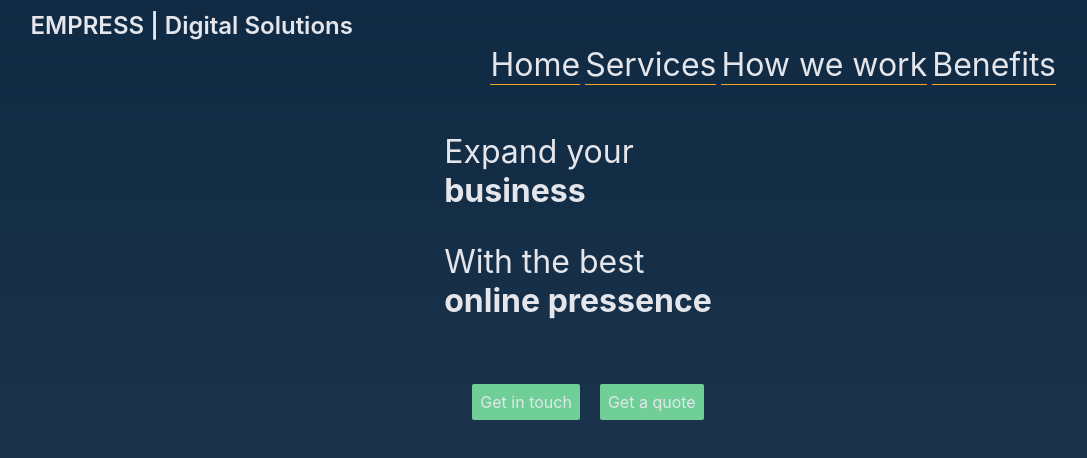
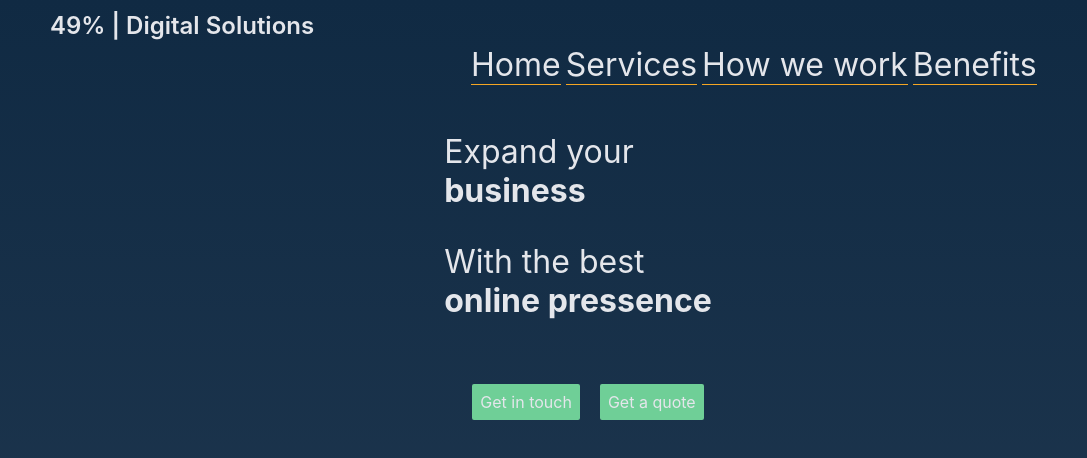
Before and after one commit to fergone03/pag-agencia, a React (Create React App) app: page / in a window 1280 px wide. Shown: the top 458 px of the page, without its empty margins (62-1149 px from the left). Built offline with nearby package versions, Linux system fonts and the light colour scheme.

Commit message:
cambio nombre

```diff
--- a/public/index.html
+++ b/public/index.html
@@ -24,7 +24,7 @@
       work correctly both with client-side routing and a non-root public URL.
       Learn how to configure a non-root public URL by running `npm run build`.
     -->
-    <title>Empress | Digital Solutions</title>
+    <title>49% | Digital Solutions</title>
   </head>
   <body>
     <noscript>You need to enable JavaScript to run this app.</noscript>
--- a/src/Components/NavBar.js
+++ b/src/Components/NavBar.js
@@ -44,7 +44,7 @@ const detectDimension = () => {
       }
     >
       {!navBarOpen && (
-        <p className={styles.logo}>EMPRESS | Digital Solutions</p>
+        <p className={styles.logo}>49% | Digital Solutions</p>
       )}
       {!navBarOpen && windowDimension.width < 959 ? (
         <AiOutlineMenu onClick={() => setNavBarOpen(!navBarOpen)} color="#f1f1f1"
```
Also changed, not shown: 1 other file (tests, documents, lock files or other folders).
